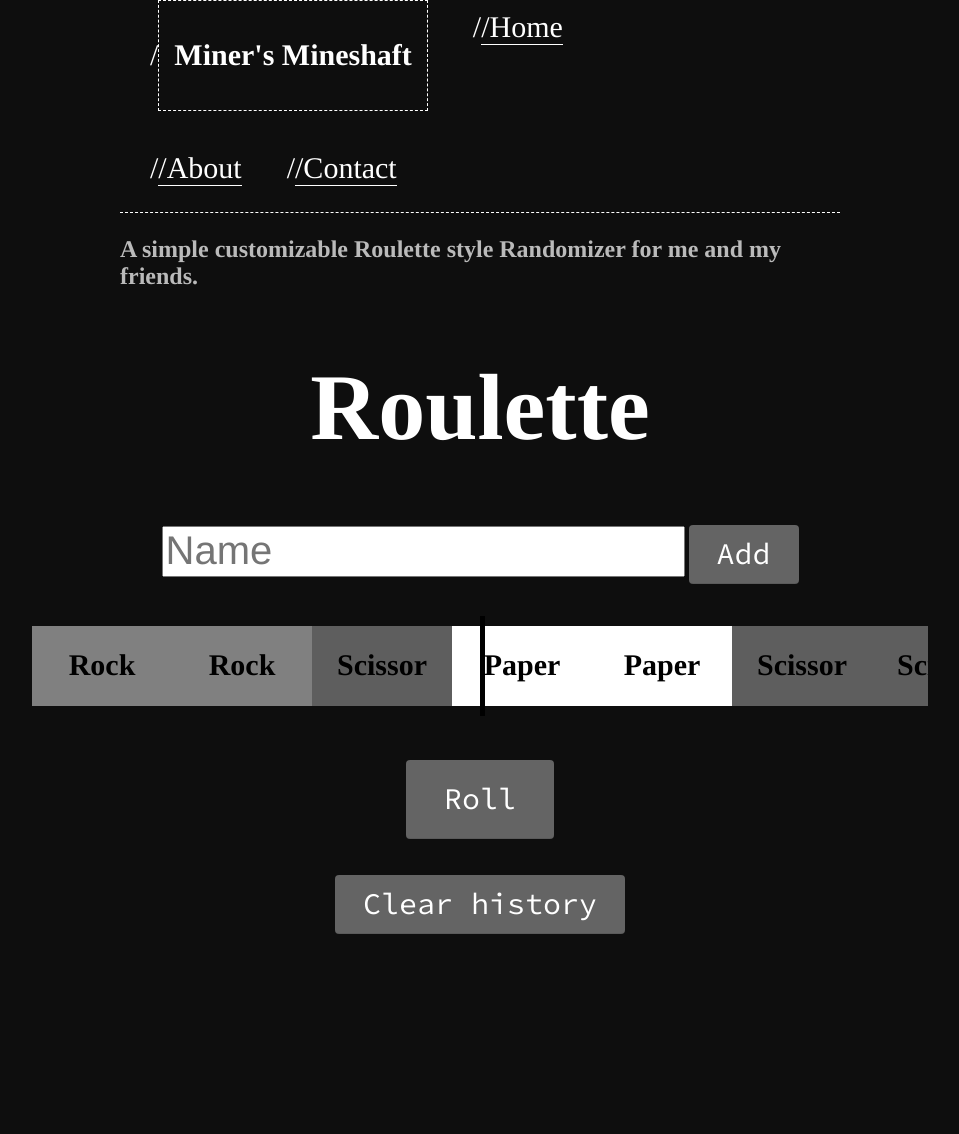
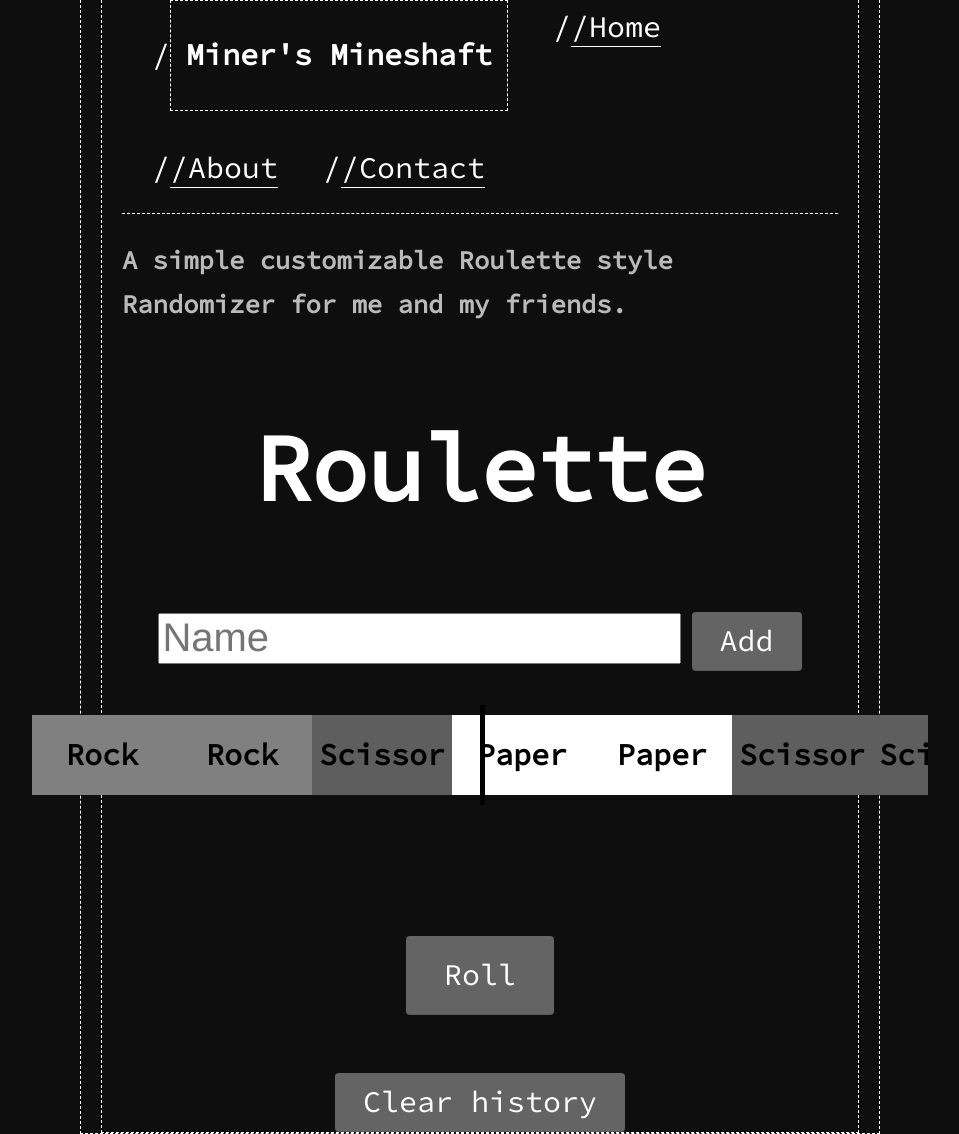
Before and after one commit to MinerBryan/mineshaft, a Jekyll site: the page built from _posts/2020-11-12-roulette.md, in a window 1280 px wide. Shown: the whole page, without its empty margins (160-1119 px from the left). Built offline with Jekyll 4.4.1, drawn with Linux system fonts in a browser that asks for light colours; before the commit the page ends 1016 px from its top, so only the background shows below that.

Commit message:
Update roulette.css

```diff
--- a/css/roulette.css
+++ b/css/roulette.css
@@ -1,4 +1,10 @@
 @import url('https://fonts.googleapis.com/css?family=Source+Code+Pro');
+
+@mixin media-query($device) {
+    @media screen and (max-width: $device) {
+        @content;
+    }
+}
 
 * {
     box-sizing: border-box;
@@ -20,24 +26,23 @@
 }
 
 body, html {
-	font-family: $base-ff;
-    font-size: $base-fs;
+	font-family: 'Source Code Pro';
+    	font-size: 17px;
     	font-weight: 300;
-    line-height: $base-lh;
+    	line-height: 1.7;
     	background: #0e0e0e;
-    color: $text-color;
+    	color: #bababa;
     	max-width: 800px;
     	margin: 0 auto;
     	text-rendering: optimizeLegibility;
-    border: 1px dashed $h-color;
+    	border: 1px dashed #ffffff;
     	border-top: none;
 
     	padding: 0 20px;
-    @include media-query($on-palm) {
+    	@include media-query(600px) {
             border: none;
             padding: 10px;
 	}
-
 }
 
 h1 {
```
Lines whose indentation alone changed are shown as unchanged.
